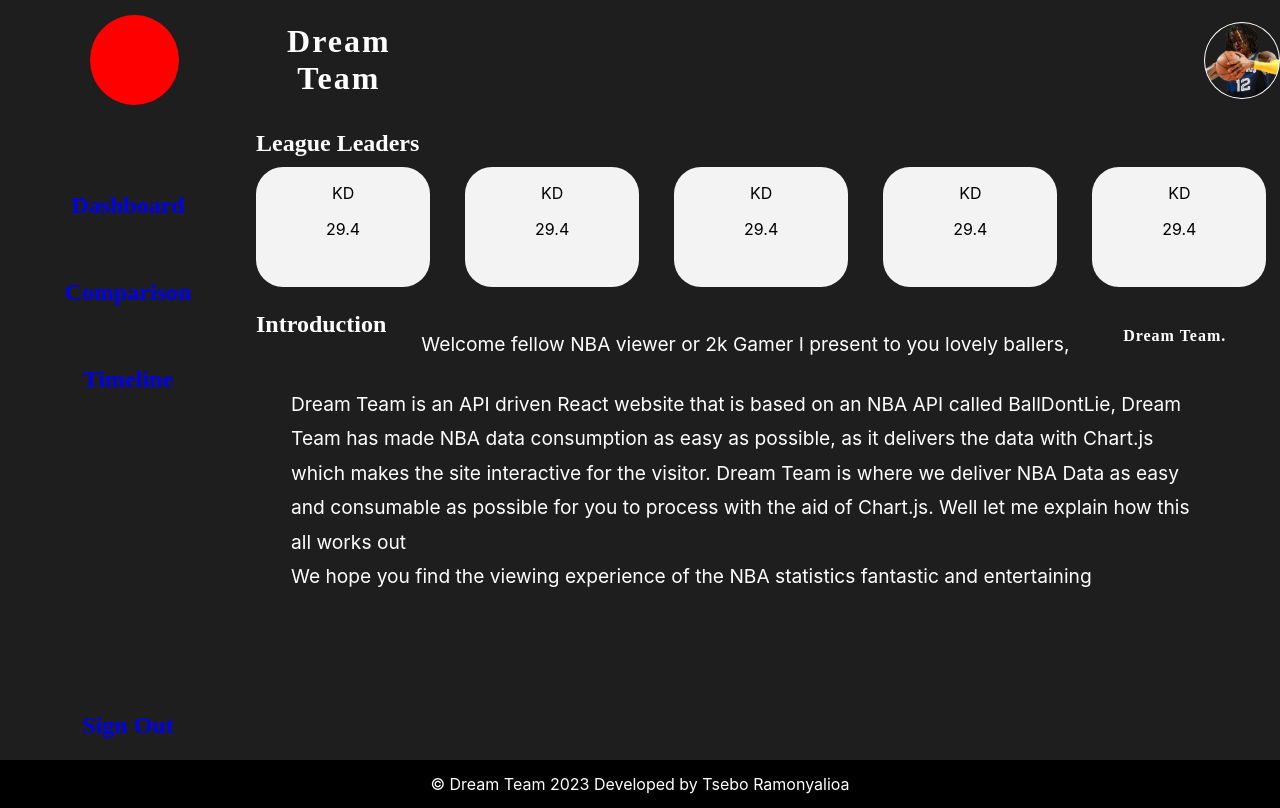
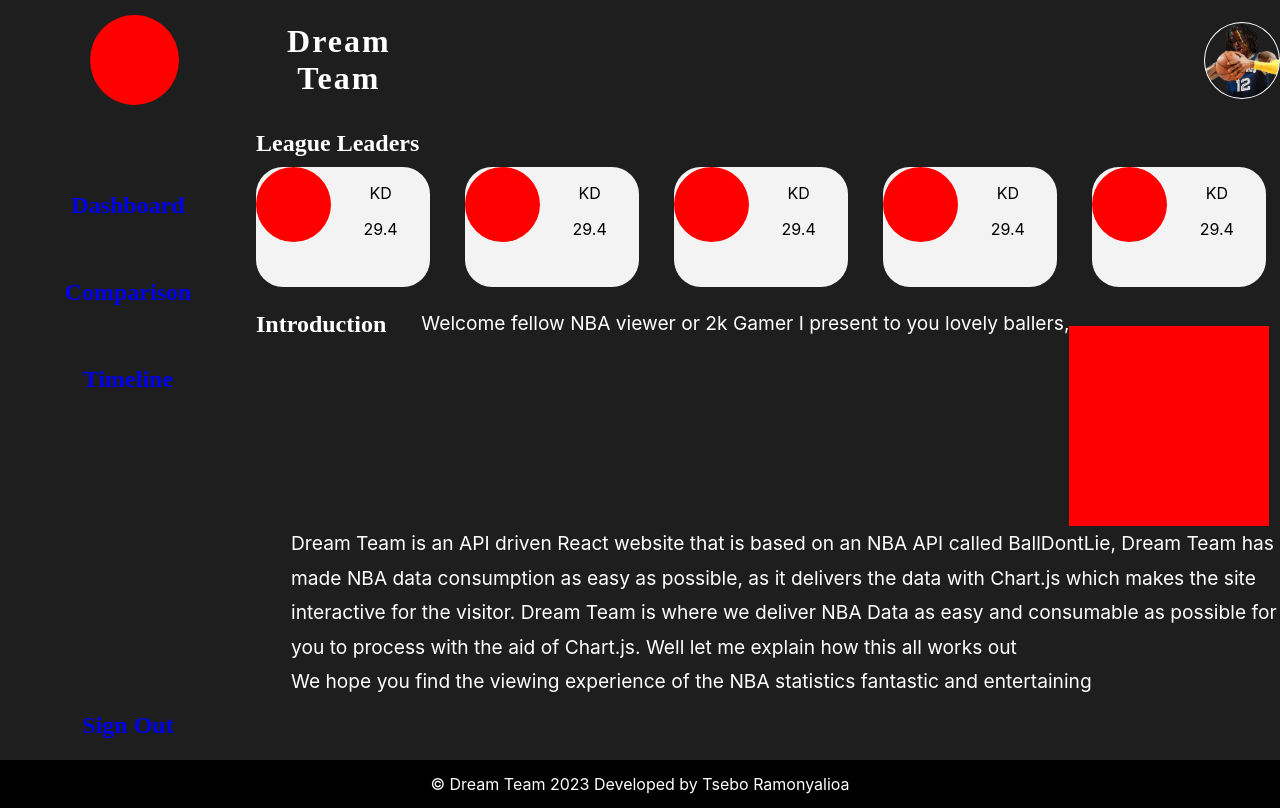
Before and after one commit to Tsebo200/Dream-Team, a React (Create React App) app: page / in a window 1280 px wide. Built offline with nearby package versions, Linux system fonts and the light colour scheme.

Commit message:
Styling edits

```diff
--- a/src/Pages/Landing.jsx
+++ b/src/Pages/Landing.jsx
@@ -5,7 +5,7 @@ import { useEffect, useState } from "react";
 // import NavBar from './components/Navbar';
 import '../Sass/styles.sass';
 
-
+// const [] = useState
 const leagueLeaders = [1, 2, 3, 4, 5, 6, 7, 8, 9, 10]
 // const leagueLeaders = [1,2,3]
 
@@ -17,6 +17,7 @@ const Landing = () => {
         <h2 className="leagueLeadersText">League Leaders</h2>
             <div className="cardScrollContainer">
                 {leagueLeaders.map((number) => {
+
                     return (
                     <>
                     <div className="cardContainer">
@@ -34,7 +35,9 @@ const Landing = () => {
         {/* Introduction */}
         <div className="introContainer">
             <h2 className="introHeading">Introduction</h2>
-            <center><p className="introText">Welcome fellow NBA viewer or 2k Gamer I present to you lovely ballers,</p> <h4>Dream Team.</h4></center><br></br>
+
+            <center><p className="introText">Welcome fellow NBA viewer or 2k Gamer I present to you lovely ballers,</p></center><br></br>
+            <div className="text-block"></div>
             <p className="introText"> Dream Team is an API driven React website that is based on an NBA API called BallDontLie, Dream Team has made NBA data consumption as easy as possible,
             as it delivers the data with Chart.js which makes the site interactive for the visitor.
 
--- a/src/Sass/styles.sass
+++ b/src/Sass/styles.sass
@@ -8,7 +8,7 @@ html
         letter-spacing: 2px
 
 h4
-    font-family: Basketball
+    // font-family: Basketball
     color: white
     letter-spacing: 1px
 
@@ -25,6 +25,8 @@ h4
 .mainContainer
     width: 100vw
     height: 100vh
+
+
 
 
 
@@ -114,6 +116,19 @@ h4
             background: #F3F3F3
             float: left
 
+            .playerIcon
+                width: 75px
+                height: 75px
+                border-radius: 100px
+                background: red
+                float: left
+
+            .playerIcon:nth-child(4)
+                width: 75px
+                height: 75px
+                background: black
+
+
         .cardSpacer
             width: 35px
             height: 100%
@@ -137,13 +152,19 @@ h4
         float: left
 
     .introText
-        max-width: 90%
+        // max-width: 90%
         font-size: larger
         line-height: 180%
         margin-left: 35px
         margin-top: 0
         color: white
         text-align: left
+        float: left
+
+    .text-block
+        width: 200px
+        height: 200px
+        background: red
         float: left
 
 // Section 6
```
